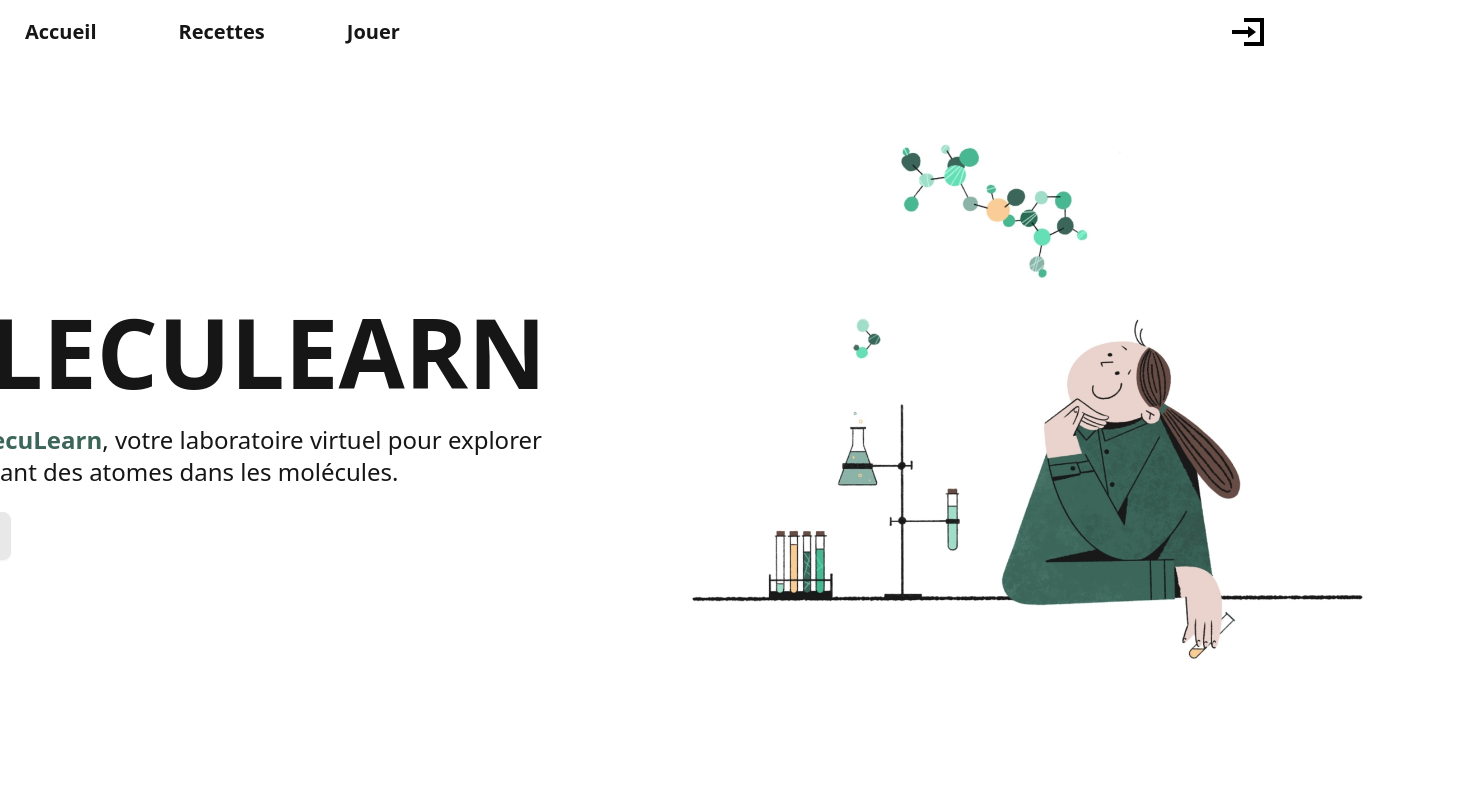
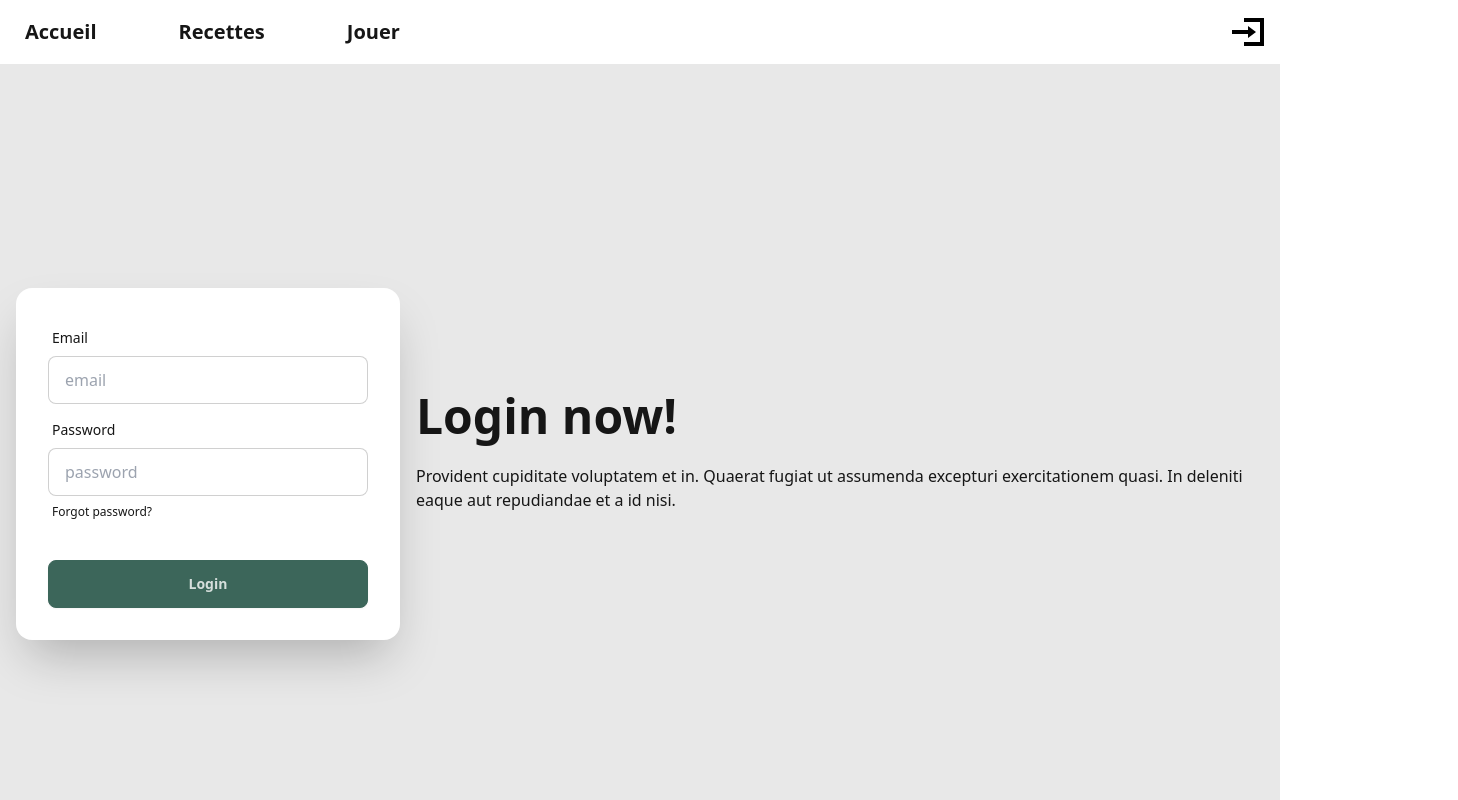
Before and after one commit to Les-Mages-Noirs/MolecuLearn, a Vue app: page /#/login in a window 1280 px wide. Shown: the top 800 px of the page, 1458 px wide, since content can reach past the window. Built offline with nearby package versions, Linux system fonts and the light colour scheme.

Commit message:
Add Vue Router dependency and implement routing

```diff
--- a/package.json
+++ b/package.json
@@ -9,7 +9,8 @@
     "preview": "vite preview"
   },
   "dependencies": {
-    "vue": "^3.3.4"
+    "vue": "^3.3.4",
+    "vue-router": "^4.2.5"
   },
   "devDependencies": {
     "@vitejs/plugin-vue": "^4.2.3",
--- a/src/App.vue
+++ b/src/App.vue
@@ -1,9 +1,10 @@
 <script setup lang="ts">
-import Hero from "./views/Hero.vue";
-import Navbar from "./components/Navbar.vue";
+import { RouterView } from 'vue-router';
+import Navbar from './components/Navbar.vue';
+
 </script>
 
 <template >
-  <Navbar/>
-  <Hero />
+  <Navbar />
+  <RouterView />
 </template>
--- a/src/components/Navbar.vue
+++ b/src/components/Navbar.vue
@@ -5,14 +5,16 @@ import loginSVG from "../../public/img/login.svg";
 <template>
 <div class="navbar bg-base-100">
   <div class="flex-1 space-x-12">
-    <a class="btn btn-ghost text-xl">Accueil</a>
-    <a class="btn btn-ghost text-xl">Recettes</a>
-    <a class="btn btn-ghost text-xl">Jouer</a>
+    <router-link class="btn btn-ghost text-xl" to="/">Accueil</router-link>
+    <router-link class="btn btn-ghost text-xl" to="/recipes">Recettes</router-link>
+    <router-link class="btn btn-ghost text-xl" to="/play">Jouer</router-link>
   </div>
   <div class="flex-none">
-    <button class="btn btn-square btn-ghost">
+    <router-link to="/login">
+      <button class="btn btn-square btn-ghost">
         <loginSVG />
-    </button>
+      </button>
+    </router-link>
   </div>
 </div>
 </template>
--- /dev/null
+++ b/src/views/Login.vue
@@ -0,0 +1,36 @@
+<script setup lang="ts" >
+
+</script>
+
+<template>
+<div class="hero min-h-screen bg-base-200">
+  <div class="hero-content flex-col lg:flex-row-reverse">
+    <div class="text-center lg:text-left">
+      <h1 class="text-5xl font-bold">Login now!</h1>
+      <p class="py-6">Provident cupiditate voluptatem et in. Quaerat fugiat ut assumenda excepturi exercitationem quasi. In deleniti eaque aut repudiandae et a id nisi.</p>
+    </div>
+    <div class="card shrink-0 w-full max-w-sm shadow-2xl bg-base-100">
+      <form class="card-body">
+        <div class="form-control">
+          <label class="label">
+            <span class="label-text">Email</span>
+          </label>
+          <input type="email" placeholder="email" class="input input-bordered" required />
+        </div>
+        <div class="form-control">
+          <label class="label">
+            <span class="label-text">Password</span>
+          </label>
+          <input type="password" placeholder="password" class="input input-bordered" required />
+          <label class="label">
+            <a href="#" class="label-text-alt link link-hover">Forgot password?</a>
+          </label>
+        </div>
+        <div class="form-control mt-6">
+          <button class="btn btn-primary">Login</button>
+        </div>
+      </form>
+    </div>
+  </div>
+</div>
+</template>
```
Also changed, not shown: src/main.ts (+6 -1 lines), src/router/index.ts (added, +15 -0 lines), 1 other file (tests, documents, lock files or other folders).
